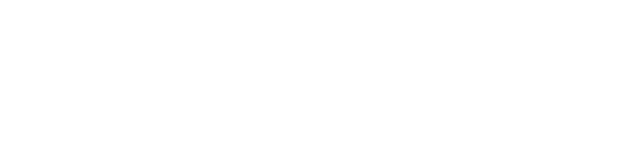
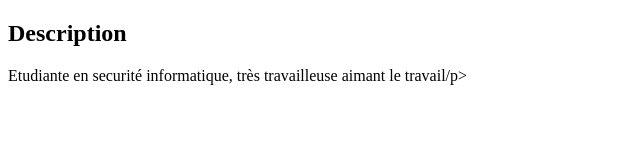
Before and after one commit to consyliaA/mon-cv, a plain HTML site: page index.html in a window 1280 px wide. Shown: the whole page, without its empty margins (0-640 px from the left). Drawn offline with Linux system fonts and the light colour scheme.

Commit message:
mise en place de la section description

```diff
--- a/index.html
+++ b/index.html
@@ -6,6 +6,9 @@
     <title>mon cv</title>
 </head>
 <body>
-
+    <section>
+        <h2>Description</h2>
+        <p>Etudiante en securité informatique, très travailleuse aimant le travail/p>
+    </section>
 </body>
 </html>
```
